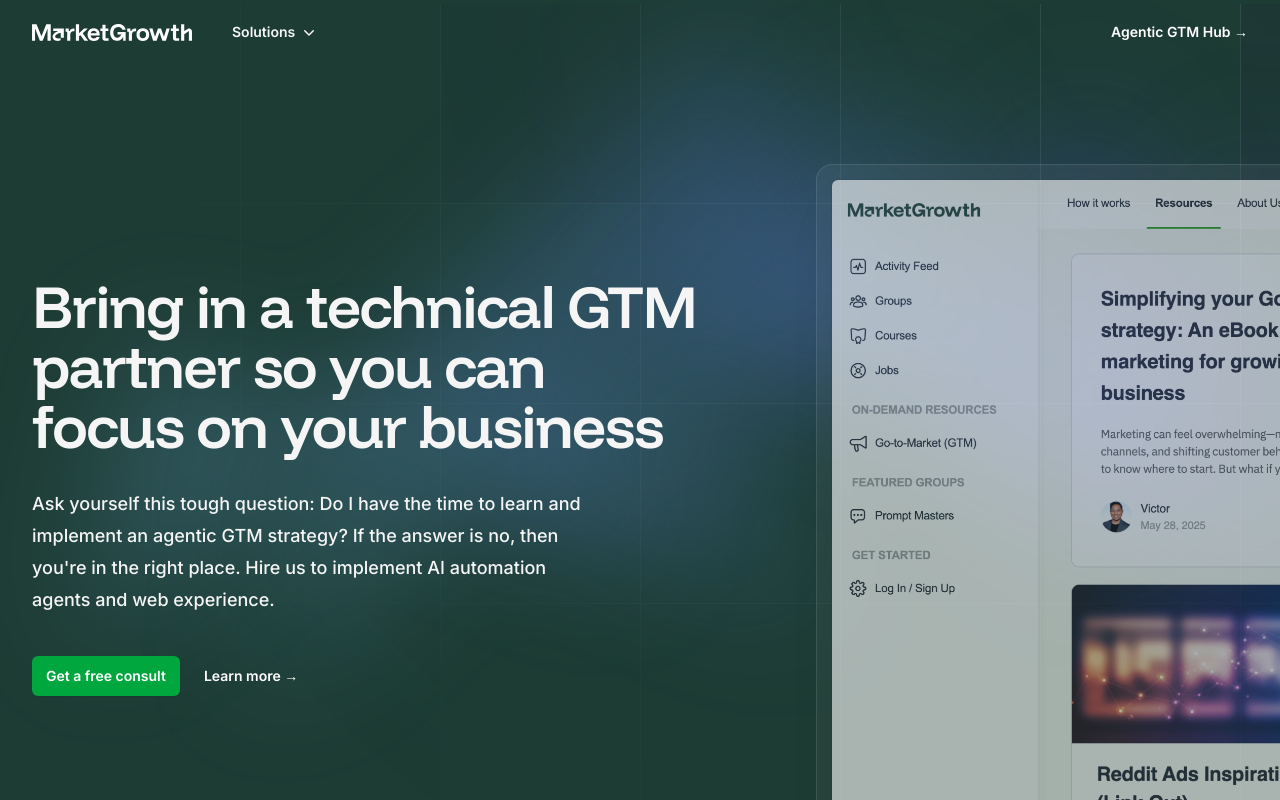
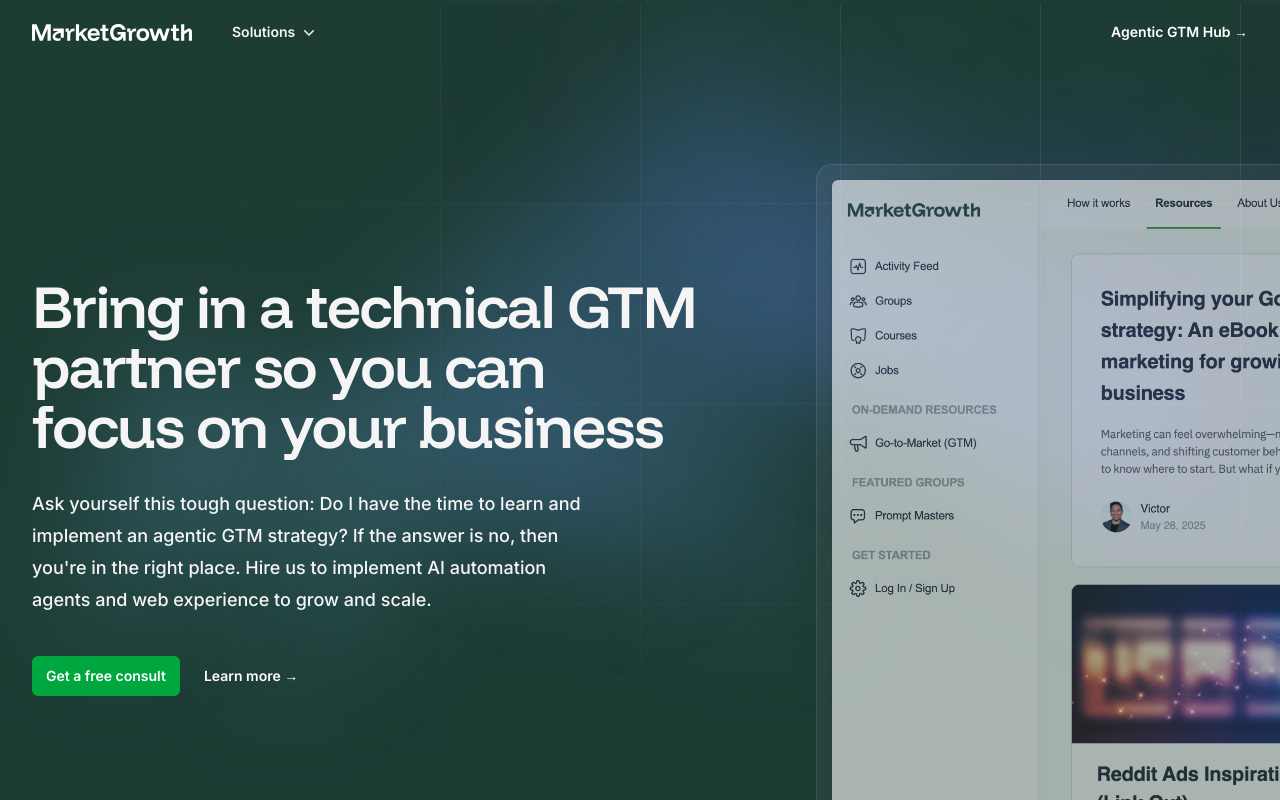
Before and after one commit to growthUx/mgio, a Next.js app: page / in a window 1280 px wide. Shown: the top 800 px of the page. Built offline with nearby package versions, Linux system fonts and the light colour scheme.

Commit message:
Update HomePage.jsx

```diff
--- a/src/app/HomePage.jsx
+++ b/src/app/HomePage.jsx
@@ -115,7 +115,7 @@
                 </a>
               </div> */}
               <h1 className="font-funnel-display text-4xl font-semibold tracking-tight text-[#F5F5F5] sm:text-6xl">Bring in a technical GTM partner so you can focus on your business</h1>
-              <p className="mt-8 text-md max-w-xl mx-auto font-medium text-pretty text-[#F5F5F5] sm:text-lg/8 sm:mx-0">Ask yourself this tough question: Do I have the time to learn and implement an agentic GTM strategy? If the answer is no, then you&apos;re in the right place. Hire us to implement AI automation agents and web experience.</p>
+              <p className="mt-8 text-md max-w-xl mx-auto font-medium text-pretty text-[#F5F5F5] sm:text-lg/8 sm:mx-0">Ask yourself this tough question: Do I have the time to learn and implement an agentic GTM strategy? If the answer is no, then you&apos;re in the right place. Hire us to implement AI automation agents and web experience to grow and scale.</p>
               {/* <p className="mt-8 font-semibold text-[#00a63e]">We&apos;re here to help!</p> */}
               <div className="mt-10 flex items-center gap-x-6">
                 <a
```
